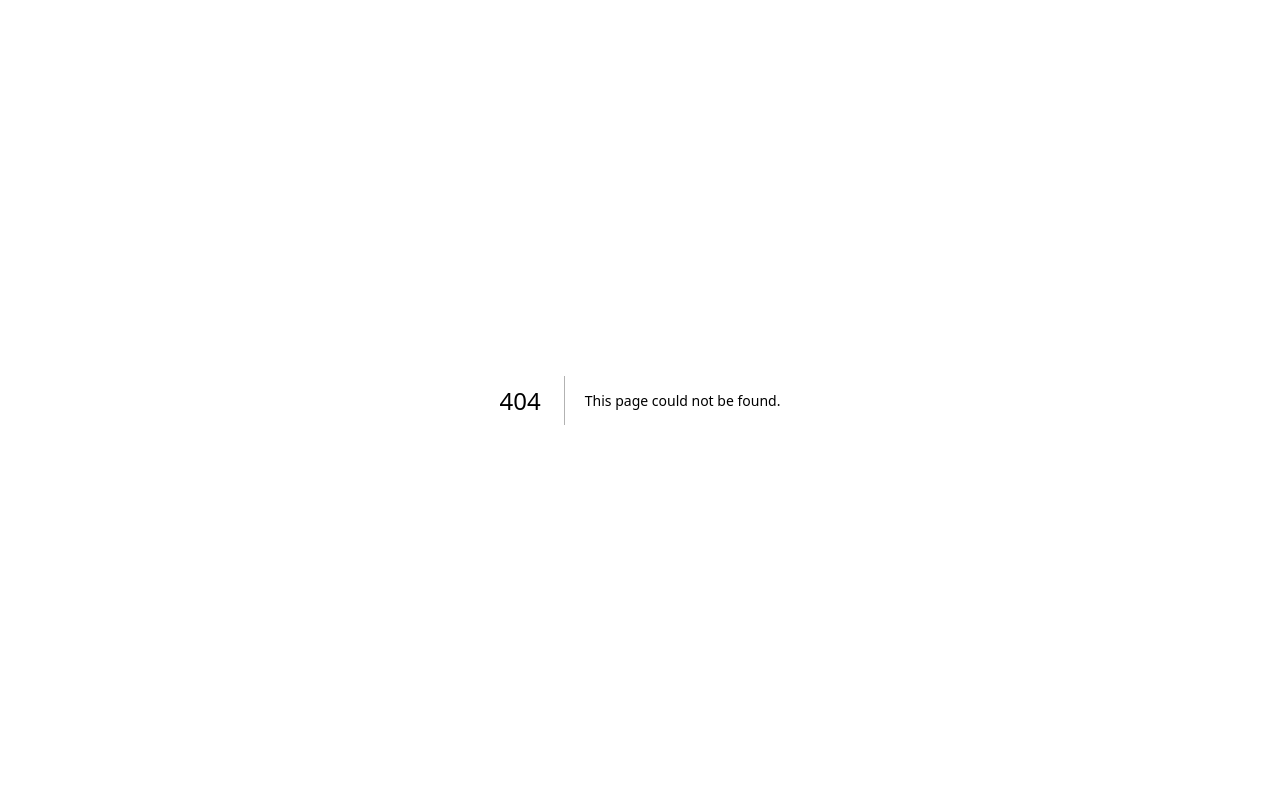
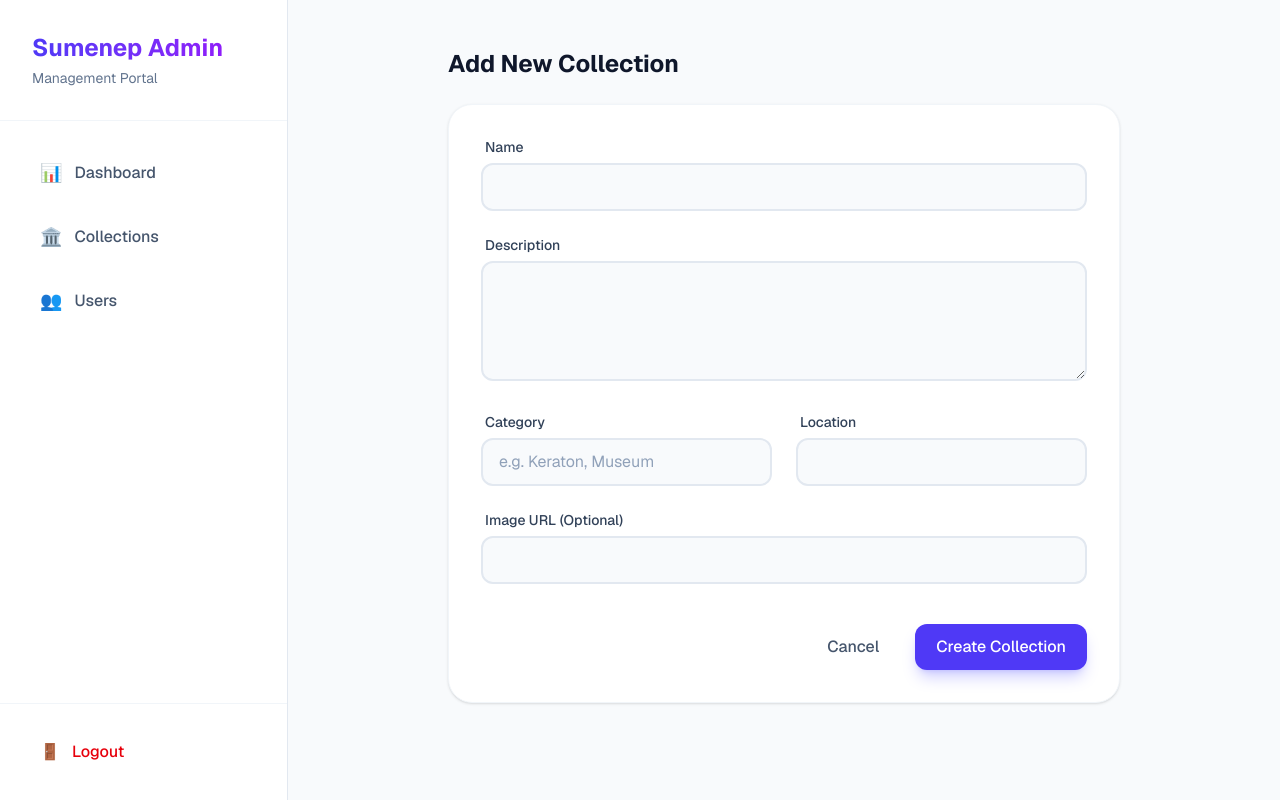
Before and after one commit to moh-affan/e-tourism-sumenep, a Next.js app: page /admin/collections/new in a window 1280 px wide. Before the commit this address had no page. Built offline with nearby package versions, Linux system fonts and the light colour scheme.

Commit message:
membuat halaman koleksi

```diff
--- /dev/null
+++ b/app/admin/collections/new/page.tsx
@@ -0,0 +1,88 @@
+'use client';
+import React, { useState } from 'react';
+import { useRouter } from 'next/navigation';
+import { Button } from '@/components/ui/Button';
+import { Input } from '@/components/ui/Input';
+
+export default function NewCollectionPage() {
+    const router = useRouter();
+    const [loading, setLoading] = useState(false);
+    const [formData, setFormData] = useState({
+        name: '',
+        description: '',
+        category: '',
+        location: '',
+        image: '',
+    });
+
+    const handleSubmit = async (e: React.FormEvent) => {
+        e.preventDefault();
+        setLoading(true);
+        try {
+            const res = await fetch('/api/collections', {
+                method: 'POST',
+                headers: { 'Content-Type': 'application/json' },
+                body: JSON.stringify(formData),
+            });
+            if (res.ok) {
+                router.push('/admin/collections');
+            }
+        } catch (e) {
+            console.error(e);
+        } finally {
+            setLoading(false);
+        }
+    };
+
+    return (
+        <div className="max-w-2xl mx-auto">
+            <h1 className="text-2xl font-bold text-slate-900 mb-6">Add New Collection</h1>
+
+            <div className="bg-white p-8 rounded-3xl shadow-sm border border-slate-100">
+                <form onSubmit={handleSubmit} className="space-y-6">
+                    <Input
+                        label="Name"
+                        value={formData.name}
+                        onChange={e => setFormData({ ...formData, name: e.target.value })}
+                        required
+                    />
+                    <div className="space-y-1.5">
+                        <label className="block text-sm font-medium text-slate-700 ml-1">Description</label>
+                        <textarea
+                            className="w-full px-4 py-2.5 rounded-xl border-2 border-slate-200 bg-slate-50 focus:bg-white focus:border-indigo-500 focus:ring-4 focus:ring-indigo-100 outline-none transition-all"
+                            rows={4}
+                            value={formData.description}
+                            onChange={e => setFormData({ ...formData, description: e.target.value })}
+                            required
+                        />
+                    </div>
+                    <div className="grid grid-cols-2 gap-6">
+                        <Input
+                            label="Category"
+                            placeholder="e.g. Keraton, Museum"
+                            value={formData.category}
+                            onChange={e => setFormData({ ...formData, category: e.target.value })}
+                            required
+                        />
+                        <Input
+                            label="Location"
+                            value={formData.location}
+                            onChange={e => setFormData({ ...formData, location: e.target.value })}
+                            required
+                        />
+                    </div>
+                    <Input
+                        label="Image URL (Optional)"
+                        value={formData.image}
+                        onChange={e => setFormData({ ...formData, image: e.target.value })}
+                    />
+
+                    <div className="pt-4 flex items-center justify-end space-x-4">
+                        <Button type="button" variant="ghost" onClick={() => router.back()}>Cancel</Button>
+                        <Button type="submit" isLoading={loading}>Create Collection</Button>
+                    </div>
+                </form>
+            </div>
+        </div>
+    );
+}
--- /dev/null
+++ b/app/admin/collections/page.tsx
@@ -0,0 +1,83 @@
+'use client';
+import React, { useEffect, useState } from 'react';
+import { Button } from '@/components/ui/Button';
+import Link from 'next/link';
+import Image from 'next/image';
+
+interface Collection {
+    id: string;
+    name: string;
+    category: string;
+    location: string;
+    qrCode?: { code: string };
+    image?: string;
+}
+
+export default function CollectionsPage() {
+    const [collections, setCollections] = useState<Collection[]>([]);
+    const [loading, setLoading] = useState(true);
+
+    useEffect(() => {
+        fetch('/api/collections')
+            .then(res => res.json())
+            .then(data => {
+                if (Array.isArray(data)) setCollections(data);
+                setLoading(false);
+            })
+            .catch(err => setLoading(false));
+    }, []);
+
+    return (
+        <div className="space-y-6">
+            <div className="flex items-center justify-between">
+                <div>
+                    <h1 className="text-3xl font-bold text-slate-900">Collections</h1>
+                    <p className="text-slate-500 mt-1">Manage museum and keraton items</p>
+                </div>
+                <Link href="/admin/collections/new">
+                    <Button>+ Add New Collection</Button>
+                </Link>
+            </div>
+
+            <div className="bg-white rounded-3xl shadow-sm border border-slate-100 overflow-hidden">
+                <div className="overflow-x-auto">
+                    <table className="w-full text-left text-sm text-slate-600">
+                        <thead className="bg-slate-50 text-xs uppercase font-semibold text-slate-500">
+                            <tr>
+                                <th className="px-6 py-4">Name</th>
+                                <th className="px-6 py-4">Category</th>
+                                <th className="px-6 py-4">Location</th>
+                                <th className="px-6 py-4">QR Code</th>
+                                <th className="px-6 py-4">Actions</th>
+                            </tr>
+                        </thead>
+                        <tbody className="divide-y divide-slate-100">
+                            {collections.length === 0 && !loading && (
+                                <tr>
+                                    <td colSpan={5} className="px-6 py-8 text-center text-slate-400">
+                                        No collections found. Start by adding one.
+                                    </td>
+                                </tr>
+                            )}
+                            {collections.map((item) => (
+                                <tr key={item.id} className="hover:bg-slate-50 transition-colors">
+                                    <td className="px-6 py-4 font-medium text-slate-900">{item.name}</td>
+                                    <td className="px-6 py-4">
+                                        <span className="px-3 py-1 rounded-full bg-slate-100 text-slate-600 text-xs font-semibold">
+                                            {item.category}
+                                        </span>
+                                    </td>
+                                    <td className="px-6 py-4">{item.location}</td>
+                                    <td className="px-6 py-4 font-mono text-xs">{item.qrCode?.code?.substring(0, 8)}...</td>
+                                    <td className="px-6 py-4">
+                                        <button className="text-indigo-600 hover:text-indigo-900 font-medium">Edit</button>
+                                    </td>
+                                </tr>
+                            ))}
+                        </tbody>
+                    </table>
+                </div>
+            </div>
+        </div>
+    );
+}
```
